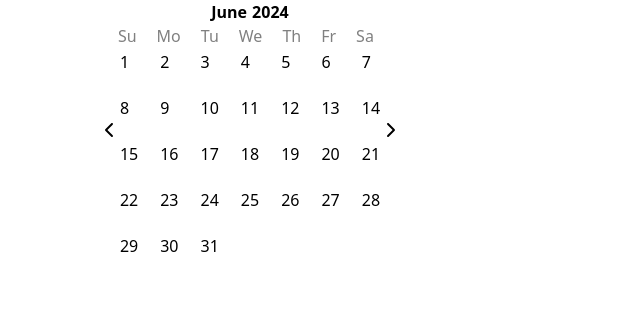
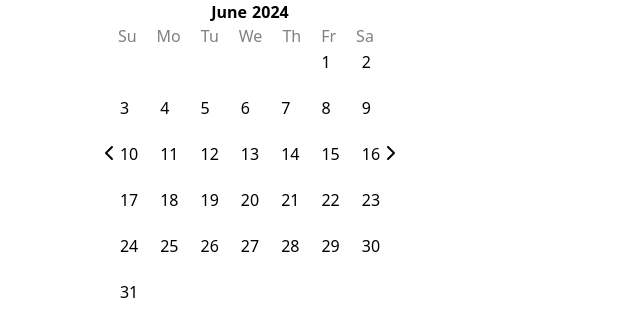
Before and after one commit to fogset/Airbnb_React, a React (Vite) app: page / in a window 1280 px wide. Shown: the top 336 px of the page, without its empty margins (0-640 px from the left). Built offline with nearby package versions, Linux system fonts and the light colour scheme.

Commit message:
display days for current month

```diff
--- a/src/components/DatePicker/DateRangePicker.jsx
+++ b/src/components/DatePicker/DateRangePicker.jsx
@@ -7,9 +7,7 @@ function DateRangePicker() {
     const [currentMonth, setCurrentMonth] = useState(new Date().getMonth() + 1);
     const [currentYear, setCurrentYear] = useState(new Date().getFullYear());
     const [curMonthArray, setCurMonthArray] = useState([]);
-
-    let firstDayOfMonth = new Date(currentYear, currentMonth - 1, 1);
-    let weekdayOfFirstDay = firstDayOfMonth.getDay();
+    let firstDayOfMonth;
 
     function daysInMonth(month, year) {
         return new Date(year, month, 0).getDate();
@@ -22,9 +20,17 @@ function DateRangePicker() {
         return resultDate;
     }
     function GetMomentsThisMonths(month, year) {
+        firstDayOfMonth = moment(DateToStrMDY(month, 1, year), "MM-DD-YYYY").days();
         var TempArray = [];
         var currentMonthDays = daysInMonth(month, year);
         var day = 1;
+        for (let i = 0; i < firstDayOfMonth; i++) {
+            let calendarDay = {
+                date: moment(DateToStrMDY(1, 7, 1000), "MM-DD-YYYY"),
+                selected: false,
+            };
+            TempArray.push(calendarDay);
+        }
         while (day <= currentMonthDays) {
             const curDate = moment(DateToStrMDY(month, day, year), "MM-DD-YYYY");
             let calendarDay = {
@@ -37,8 +43,6 @@ function DateRangePicker() {
         setCurMonthArray(TempArray);
     }
     useEffect(() => {
-        console.log("firstDayOfMonth" + firstDayOfMonth);
-        console.log("weekdayOfFirstDay" + weekdayOfFirstDay);
         console.log("moments:" + moment().format("DD-MM-YYYY"));
         const randomDate = moment(DateToStrMDY(5, 10, 2024), "MM-DD-YYYY");
         console.log("randomDate month:" + randomDate.month());
@@ -48,7 +52,7 @@ function DateRangePicker() {
         // var discharge = moment("{date2}", "DD-MM-YYYY");
         // discharge.diff(admission, "days");
 
-        GetMomentsThisMonths(5, 2024);
+        GetMomentsThisMonths(3, 2024);
         console.table("table");
         console.table(curMonthArray);
     }, []);
@@ -74,7 +78,9 @@ function DateRangePicker() {
                     {curMonthArray.length > 0 && (
                         <SevenColGrid>
                             {curMonthArray.map((item) => (
-                                <SelectDate>{item.date.date()}</SelectDate>
+                                <SelectDate>
+                                    {item.date.year() !== 1000 && item.date.date()}
+                                </SelectDate>
                             ))}
                         </SevenColGrid>
                     )}
@@ -104,6 +110,7 @@ const Header = styled.div`
     }
 `;
 const SevenColGrid = styled.div`
+    /* margin-left: 200px; */
     display: grid;
     grid-template-columns: repeat(7, 1fr);
     gap: 18px;
```
